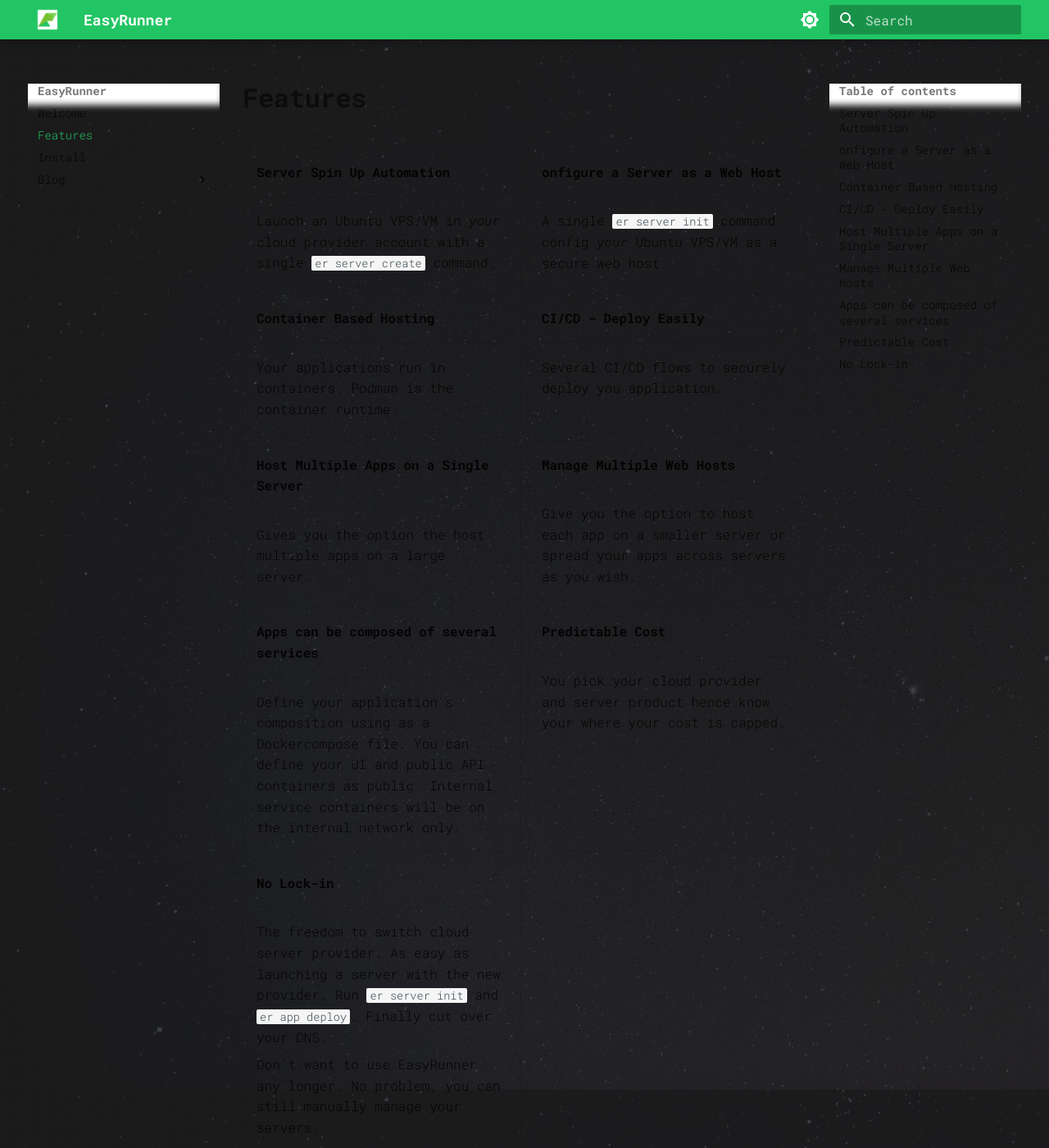
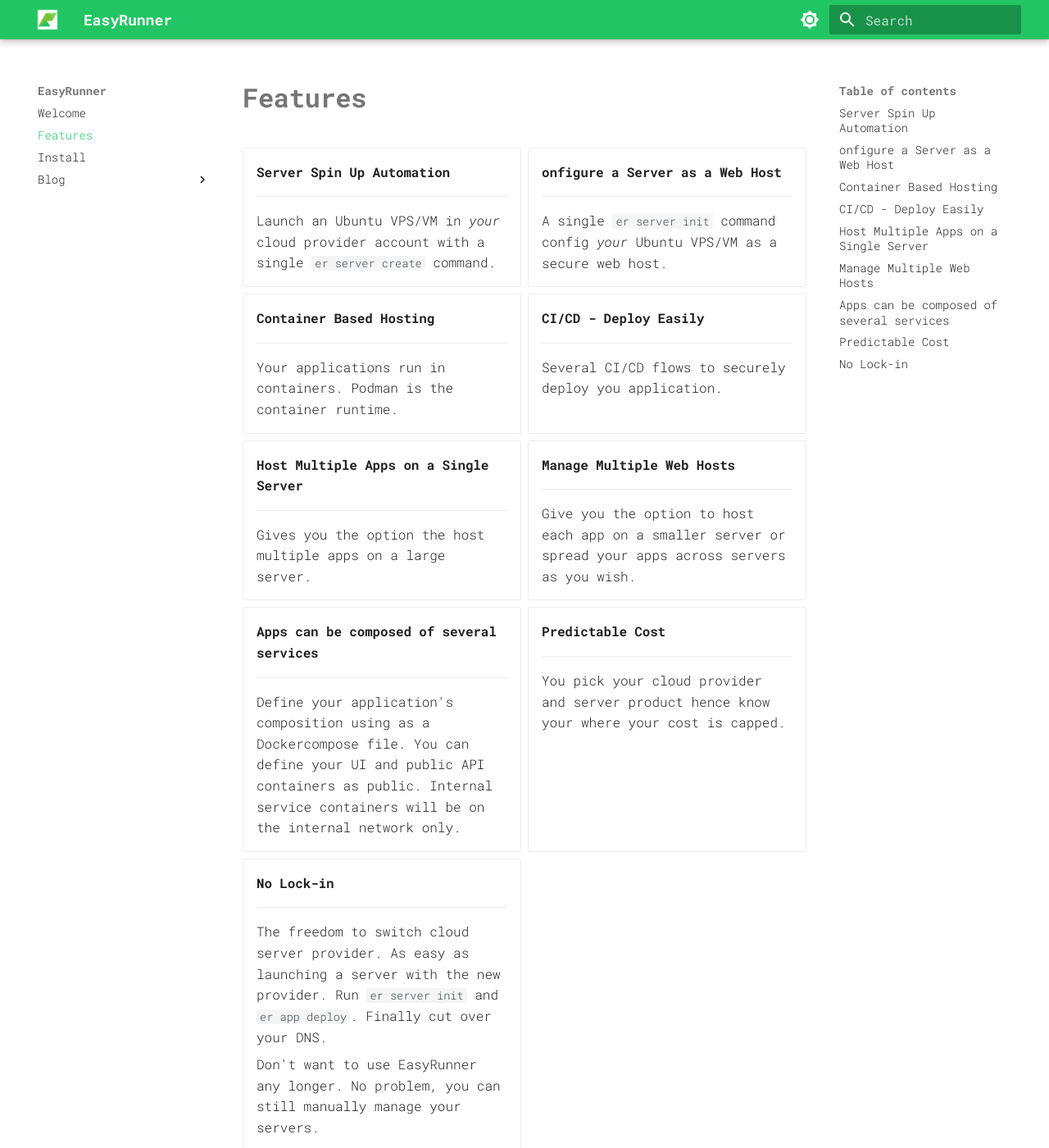
Before and after one commit to janaka/easyrunner-docs, an MkDocs documentation site: the page built from docs/features.md, in a window 1280 px wide and 1400 px high. Shown: the whole window at 82% size. Built offline with MkDocs 1.6.1 and Material for MkDocs 9.7.7, drawn with Linux system fonts in a browser that asks for light colours.

Commit message:
style(extra): update background styles for main container

```diff
--- a/docs/stylesheets/extra.css
+++ b/docs/stylesheets/extra.css
@@ -22,8 +22,12 @@
 }
 
 /* Background image for main container */
-.md-container {
+[data-md-color-scheme="slate"] .md-container {
   background-image: linear-gradient(to top, rgba(31,31,31,0.851), rgba(31,31,31,0.851)), url('/images/bg.jpg?v=1a6d4164');
+  background-attachment: fixed;
+  background-size: cover;
+  background-position: center;
+  background-repeat: no-repeat;
 }
 
 /* Grid cards solid background
@@ -32,8 +36,7 @@
     border: 1px solid #e0e0e0 !important;
 } */
 
-/* Different background for dark mode
+/* Different background for dark mode */
 [data-md-color-scheme="slate"] .md-typeset .grid.cards > ul > li {
     background-color: #1d1d1dff !important;
-    border: 1px solid #404040 !important;
-} */
+}
```
